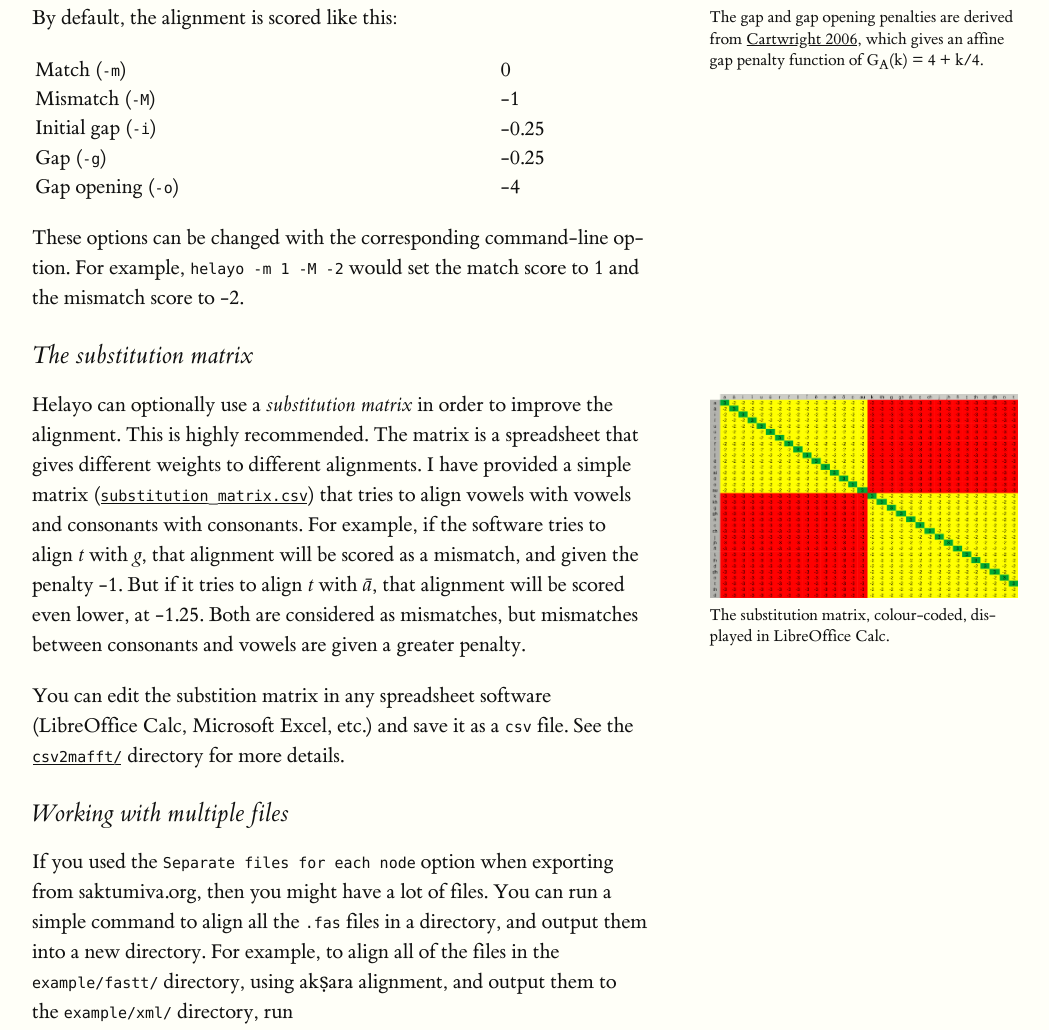
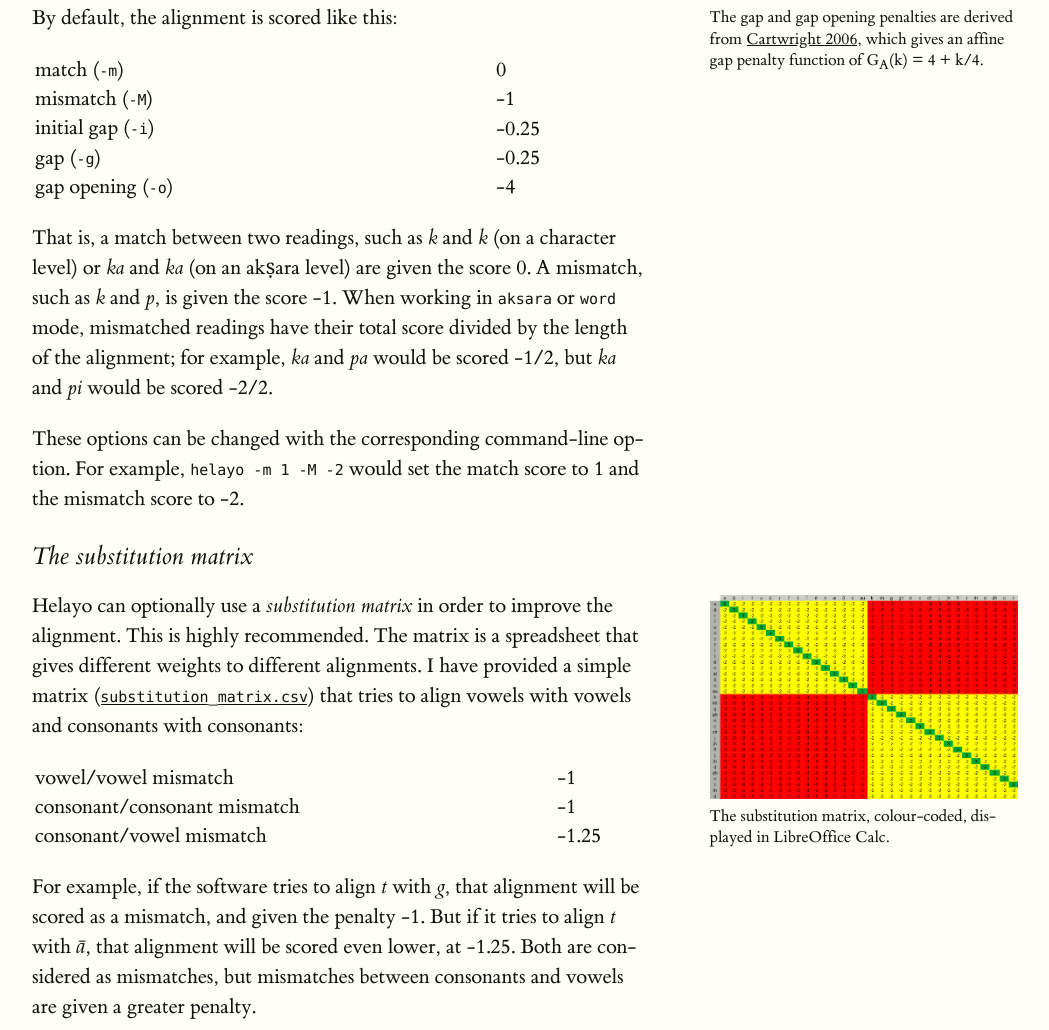
Before and after one commit to chchch/sanskrit-alignment, a plain HTML site: page docs/index.html in a window 1280 px wide. Shown: the part 8809-9839 px from the top of the page, without its empty margins (128-1177 px from the left). Drawn offline with Linux system fonts and the light colour scheme; a web font is replaced by a local one.

Commit message:
clarified scoring and penalties

```diff
--- a/docs/index.html
+++ b/docs/index.html
@@ -266,15 +266,18 @@ vastu svalakṣamānam       arthakriyākāri      dravyaṃ<br/>
             <p>
 By default, the alignment is scored like this:<label class="margin-toggle" for="n-gap-penalties">⊕</label><input id="n-gap-penalties" class="margin-toggle" type="checkbox"/><span class="marginnote">The gap and gap opening penalties are derived from <a href="#b-cartwright2006">Cartwright 2006</a>, which gives an affine gap penalty function of G<sub>A</sub>(k) = 4 + k/4.</span>
             </p>
-            <table style="font-size: 1.4rem">
+            <table>
                 <tbody>
-                <tr><th>Match (<code>-m</code>)</th><td>0</td></tr>
-                <tr><th>Mismatch (<code>-M</code>)</th><td>-1</td></tr>
-                <tr><th>Initial gap (<code>-i</code>)</th><td>-0.25</td></tr>
-                <tr><th>Gap (<code>-g</code>)</th><td>-0.25</td></tr>
-                <tr><th>Gap opening (<code>-o</code>)</th><td>-4</td></tr>
+                <tr><th>match (<code>-m</code>)</th><td>0</td></tr>
+                <tr><th>mismatch (<code>-M</code>)</th><td>-1</td></tr>
+                <tr><th>initial gap (<code>-i</code>)</th><td>-0.25</td></tr>
+                <tr><th>gap (<code>-g</code>)</th><td>-0.25</td></tr>
+                <tr><th>gap opening (<code>-o</code>)</th><td>-4</td></tr>
                 </tbody>
             </table>
+            <p>
+That is, a match between two readings, such as <i>k</i> and <i>k</i> (on a character level) or <i>ka</i> and <i>ka</i> (on an akṣara level) are given the score 0. A mismatch, such as <i>k</i> and <i>p</i>, is given the score -1. When working in <code>aksara</code> or <code>word</code> mode, mismatched readings have their total score divided by the length of the alignment; for example, <i>ka</i> and <i>pa</i> would be scored -1/2, but <i>ka</i> and <i>pi</i> would be scored -2/2.
+            </p>
             <p>
 These options can be changed with the corresponding command-line option. For example, <code>helayo -m 1 -M -2</code> would set the match score to 1 and the mismatch score to -2.
             </p>
@@ -286,7 +289,17 @@ These options can be changed with the corresponding command-line option. For exa
                 <img src="img/substitution_matrix.png" alt="image of the substitution matrix"/>
                 The substitution matrix, colour-coded, displayed in LibreOffice Calc.
             </span>
-Helayo can optionally use a <em>substitution matrix</em> in order to improve the alignment. This is highly recommended. The matrix is a spreadsheet that gives different weights to different alignments. I have provided a simple matrix (<a href="https://github.com/chchch/sanskrit-alignment/tree/master/helayo/substitution_matrix.csv"><code>substitution_matrix.csv</code></a>) that tries to align vowels with vowels and consonants with consonants. For example, if the software tries to align <em>t</em> with <em>g</em>, that alignment will be scored as a mismatch, and given the penalty -1. But if it tries to align <em>t</em> with <em>ā</em>, that alignment will be scored even lower, at -1.25. Both are considered as mismatches, but mismatches between consonants and vowels are given a greater penalty.
+Helayo can optionally use a <em>substitution matrix</em> in order to improve the alignment. This is highly recommended. The matrix is a spreadsheet that gives different weights to different alignments. I have provided a simple matrix (<a href="https://github.com/chchch/sanskrit-alignment/tree/master/helayo/substitution_matrix.csv"><code>substitution_matrix.csv</code></a>) that tries to align vowels with vowels and consonants with consonants:
+            </p>
+            <table>
+                <tbody>
+                <tr><th>vowel/vowel mismatch</th><td>-1</td></tr>
+                <tr><th>consonant/consonant mismatch</th><td>-1</td></tr>
+                <tr><th>consonant/vowel mismatch</th><td>-1.25</td></tr>
+                </tbody>
+            </table>
+            <p>
+For example, if the software tries to align <em>t</em> with <em>g</em>, that alignment will be scored as a mismatch, and given the penalty -1. But if it tries to align <em>t</em> with <em>ā</em>, that alignment will be scored even lower, at -1.25. Both are considered as mismatches, but mismatches between consonants and vowels are given a greater penalty.
             </p>
             <p>
 You can edit the substition matrix in any spreadsheet software (LibreOffice Calc, Microsoft Excel, etc.) and save it as a <code>csv</code> file. See the <a href="https://github.com/chchch/sanskrit-alignment/tree/master/csv2mafft"><code>csv2mafft/</code></a> directory for more details.
```
